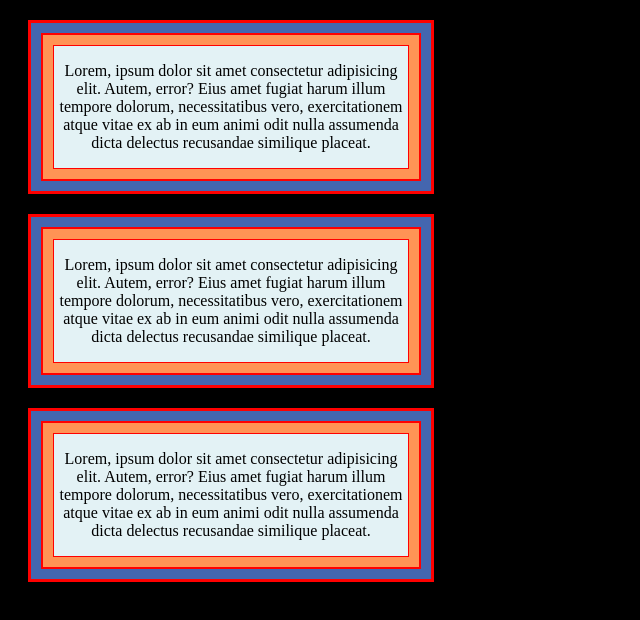
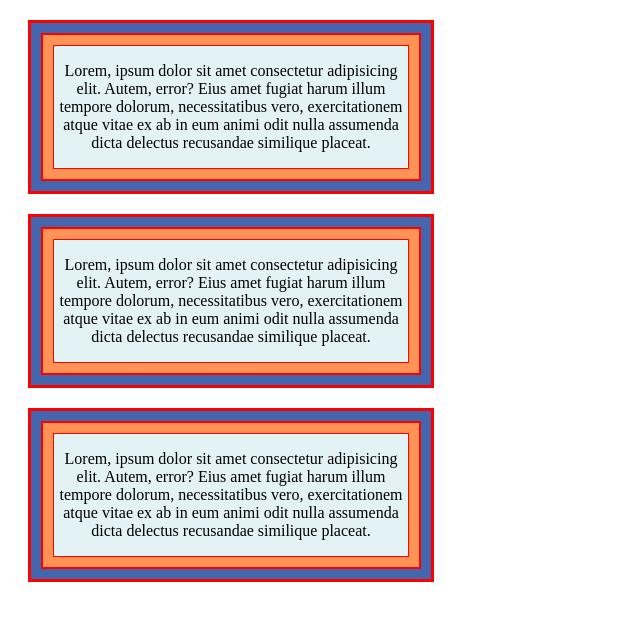
Before and after one commit to logos-fe/homework-3, a plain HTML site: page index.html in a window 1280 px wide. Shown: the whole page, without its empty margins (0-640 px from the left). Drawn offline with Linux system fonts and the light colour scheme.

Commit message:
update style

```diff
--- a/index.html
+++ b/index.html
@@ -7,11 +7,6 @@
     <meta name="viewport" content="width=device-width, initial-scale=1.0">
     <title>HomeWork 3</title>
     <link rel="stylesheet" href="style.css">
-    <style>
-        body {
-            background-color: rgb(0, 0, 0);
-        }
-    </style>
 </head>
 
 <body>
```
